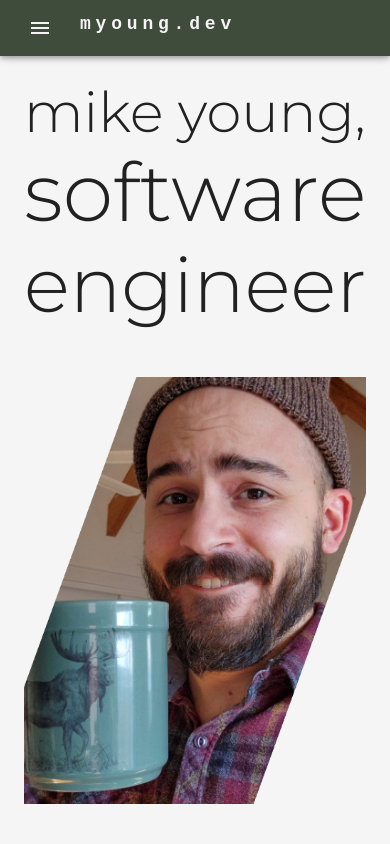
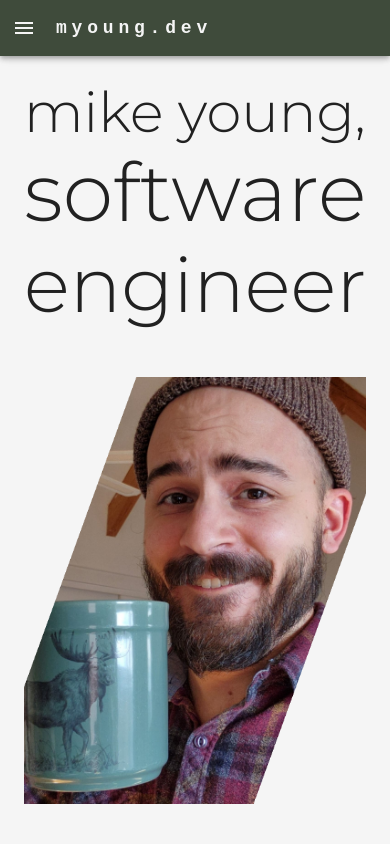
Before and after one commit to mjy90/mjy90.github.io, a React (Create React App) app: page /#/ in a window 390 px wide. Shown: the top 844 px of the page. Built offline with nearby package versions, Linux system fonts and the light colour scheme.

Commit message:
More style tweaks (#5)
* Fix spacing for narrow mobile screens

* Wording tweaks

* New resume. Fix header spacing

```diff
--- a/src/components/Header.tsx
+++ b/src/components/Header.tsx
@@ -7,6 +7,7 @@ import {
   Button,
   Container,
   IconButton,
+  Link,
   Menu,
   MenuItem,
   Slide,
@@ -14,6 +15,7 @@ import {
   Tabs,
   Toolbar,
   Typography,
+  useMediaQuery,
   useScrollTrigger,
   useTheme,
 } from '@mui/material';
@@ -46,6 +48,7 @@ export default function ResponsiveAppBar(props: React.PropsWithChildren) {
   const location = useLocation();
   const page = pages.find(page => location.pathname === `/${page.path}`);
   const theme = useTheme();
+  const isTinyScreen = useMediaQuery(theme.breakpoints.down('sm'))
   const [anchorElNav, setAnchorElNav] = React.useState<null | HTMLElement>(null);
   const menuOpen = Boolean(anchorElNav);
 
@@ -59,13 +62,12 @@ export default function ResponsiveAppBar(props: React.PropsWithChildren) {
   return (
     <HideOnScroll {...props}>
       <AppBar position='sticky'>
-        <Container>
+        <Container disableGutters={isTinyScreen}>
           <Toolbar disableGutters>
 
             {/* Mobile */}
-            <Box  sx={{display: { xs: 'flex', md: 'none' } }}>
+            <Box sx={{display: { xs: 'flex', md: 'none' }, alignItems: 'center' }}>
               {/* Nav menu */}
-              <Box sx={{ mr: 1}}>
               <IconButton
                 id='menu-button'
                 size='large'
@@ -87,12 +89,16 @@ export default function ResponsiveAppBar(props: React.PropsWithChildren) {
                 }}
               >
                 {pages.map((page, index) => (
-                    <MenuItem key={index} onClick={handleCloseNavMenu}>
+                  <MenuItem
+                    key={index}
+                    onClick={handleCloseNavMenu}
+                    component={Link}
+                    href={page.path}
+                    aria-label={page.title}
+                  >
                     <Typography variant='button'>
-                        <Button href={page.path} color='secondary' aria-label={page.title}>
                         {page.title}
                         {page.external && <Launch fontSize='inherit' sx={{ ml: 1 }} />}
-                        </Button>
                     </Typography>
                   </MenuItem>
                 ))}
@@ -102,13 +108,11 @@ export default function ResponsiveAppBar(props: React.PropsWithChildren) {
                   </Box>
                 </MenuItem>
               </Menu>
-              </Box>
 
-              <Box sx={{ flexGrow: 1 }}>
               {/* Breadcrumbs */}
               <Breadcrumbs
                 color='inherit'
-                  separator={<NavigateNextIcon fontSize="small" />}
+                separator={<NavigateNextIcon fontSize='small' />}
                 aria-label='breadcrumb'
               >
                 {/* Site name */}
@@ -134,7 +138,6 @@ export default function ResponsiveAppBar(props: React.PropsWithChildren) {
                   </Button>
                 )}
               </Breadcrumbs>
-              </Box>
             </Box>
 
             {/* Desktop */}
--- a/src/constants/faqs.tsx
+++ b/src/constants/faqs.tsx
@@ -45,11 +45,11 @@ export const faqs: AccordionItem[] = [
           lives on 🫠 But that perfectionism also means I deliver tested, well-
           documented, readable, and sometimes even performant code!
         </Typography>
-        <Typography color='text.secondary'><em>
+        <Typography variant='caption' color='text.secondary'>
           What's this…? In a <strong>stunning</strong> twist—which could <strong>never
           </strong> have been foreseen—Mike's chosen weakness of discussion is actually
           a <strong>STRENGTH?!</strong> What incredible pageantry!
-        </em></Typography>
+        </Typography>
       </>
     ),
   },
--- a/src/pages/Projects.tsx
+++ b/src/pages/Projects.tsx
@@ -23,7 +23,7 @@ export default function Projects() {
     {
       title: 'Portfolio',
       description: `This website! It's responsive and has a light and a dark theme.
-        Built with React, MUI, GitHub Actions, and GitHub Pages.
+        Built with React, Material UI, GitHub Actions, and GitHub Pages.
       `,
       images: theme.palette.mode === 'light' ? [PortfolioLight] : [PortfolioDark],
       link: '',
```
Also changed, not shown: 1 other file (tests, documents, lock files or other folders). Lines whose indentation alone changed are shown as unchanged.
